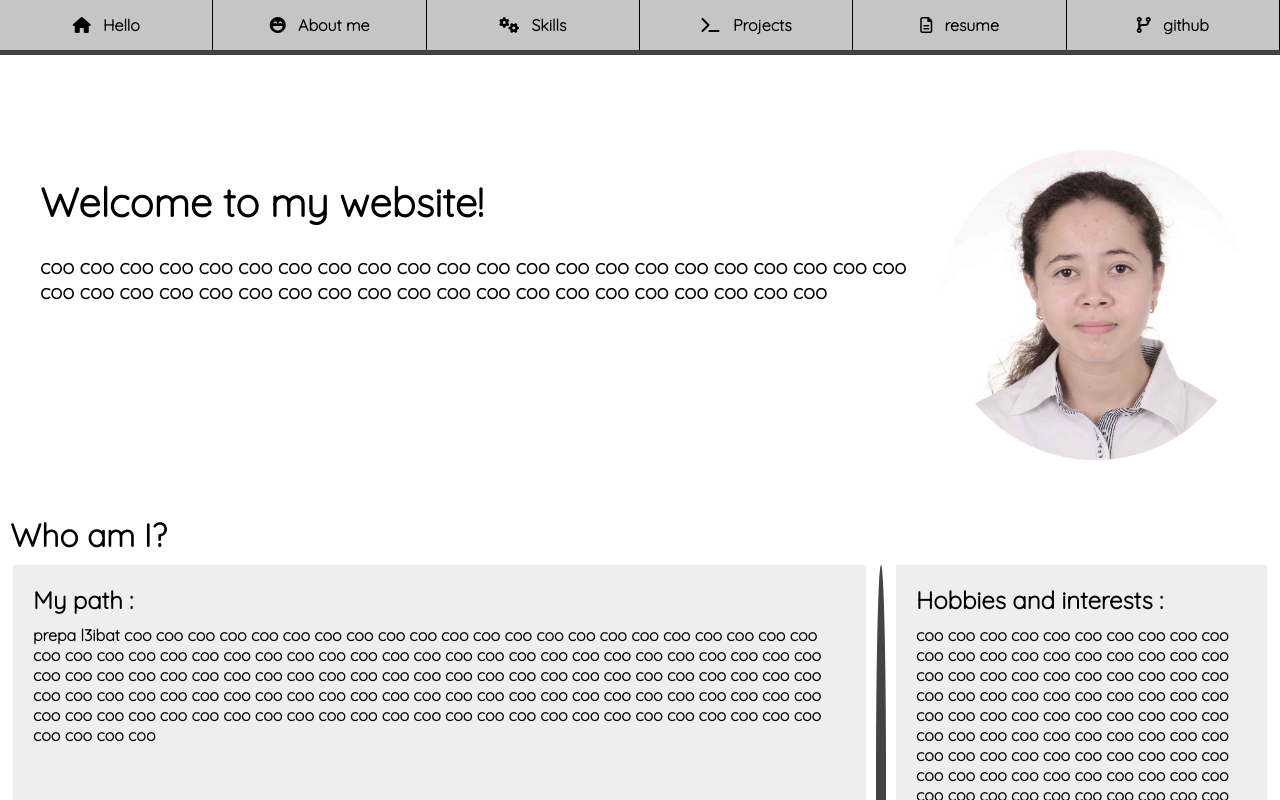
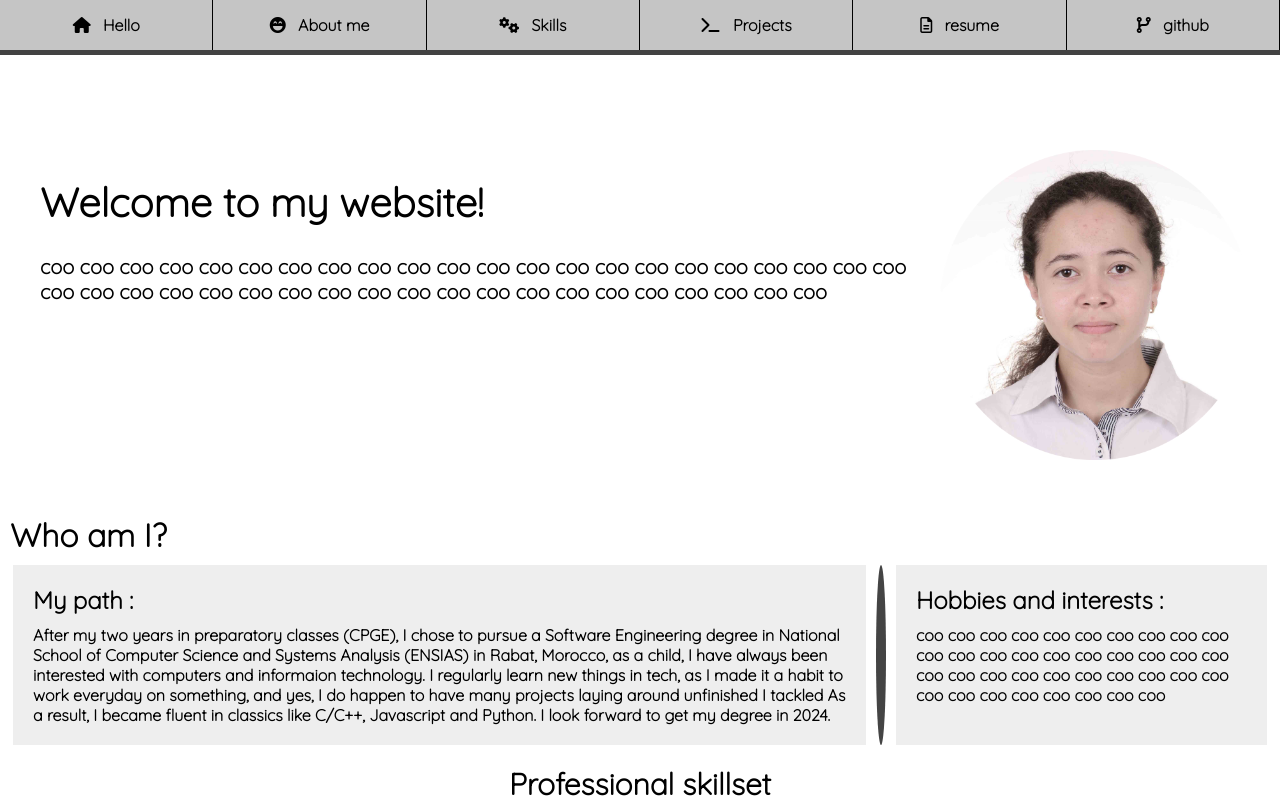
Before and after one commit to IrisTheSnail/game-in-JS-es6, a React (Create React App) app: page / in a window 1280 px wide. Shown: the top 800 px of the page. Built offline with nearby package versions, Linux system fonts and the light colour scheme.

Commit message:
hehe U should organise l component dyal <Projects>

```diff
--- a/src/App.js
+++ b/src/App.js
@@ -20,6 +20,7 @@ export default function App() {
       <About></About>
       <Skills></Skills>
       <Projects></Projects>
+
     </>
   );
 }
--- a/src/components/aboutMe.js
+++ b/src/components/aboutMe.js
@@ -5,20 +5,21 @@ export default function About(){
         <h1 className="whoami">Who am I?</h1>
         <div className="balance">
             <div className="path"><div className="bolder">My path :</div>
-                <div> prepa l3ibat
-                coo coo coo coo coo coo coo coo coo coo coo coo coo coo coo coo coo coo coo coo coo coo coo coo coo coo coo coo coo coo coo coo coo coo coo coo coo coo
-                        coo coo coo coo coo coo coo coo coo coo coo coo coo coo coo coo coo coo coo coo coo coo coo coo coo coo coo coo coo coo coo coo coo coo coo coo coo coo coo coo coo coo
-                        coo coo coo coo coo coo coo coo coo coo coo coo coo coo coo coo coo coo coo coo coo coo coo coo coo coo coo coo coo coo coo coo coo coo coo coo coo coo coo coo coo coo
-                        coo coo coo coo
+                <div> After my two years in preparatory classes (CPGE),
+                    I chose to pursue a Software Engineering degree in National School of Computer Science and Systems Analysis (ENSIAS) in Rabat, Morocco,
+as a child, I have always been interested with computers and informaion technology.
+I regularly learn new things in tech, as I made it a habit to work everyday on something, and yes,
+I do happen to have many projects laying around unfinished
+I tackled
+As a result, I became fluent in classics like C/C++, Javascript and Python.
+I look forward to get my degree in 2024.
+
                 </div>
             </div>
             <div className="separator"></div>
             <div className="hobbies"><div className="bolder">Hobbies and interests :</div>
             coo coo coo coo coo coo coo coo coo coo coo coo coo coo coo coo coo coo coo coo coo coo coo coo coo coo coo coo coo coo coo coo coo coo coo coo coo coo
-                        coo coo coo coo coo coo coo coo coo coo coo coo coo coo coo coo coo coo coo coo coo coo coo coo coo coo coo coo coo coo coo coo coo coo coo coo coo coo coo coo coo coo
-                        coo coo coo coo coo coo coo coo coo coo coo coo coo coo coo coo coo coo coo coo coo coo coo coo coo coo coo coo coo coo coo coo coo coo coo coo coo coo coo coo coo coo
-                        coo coo coo coo coo coo coo coo coo coo coo coo coo coo coo coo coo coo coo coo coo coo coo coo coo coo coo coo coo coo coo coo coo coo coo coo coo coo coo coo coo coo
-                        coo coo coo coo
+
             </div>
         </div>
         </div>
```
